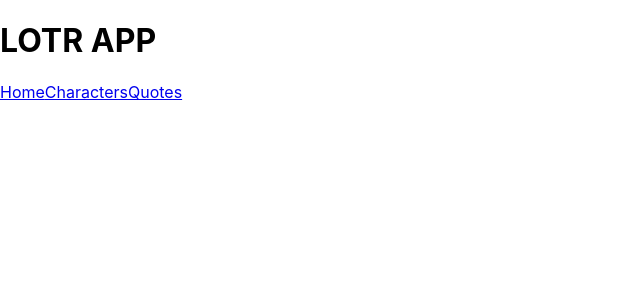
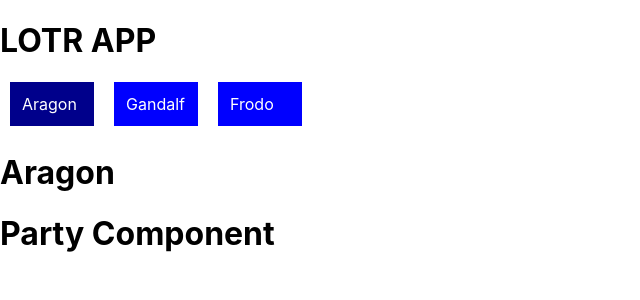
Before and after one commit to goose20090/phase-2-project, a React (Create React App) app: page /aragon in a window 1280 px wide. Shown: the top 300 px of the page, without its empty margins (0-640 px from the left). Built offline with nearby package versions, Linux system fonts and the light colour scheme.

Commit message:
changed Routes and Navlinks to character names based off redesign. Also took off strict mod

```diff
--- a/src/App.js
+++ b/src/App.js
@@ -1,21 +1,29 @@
 import './App.css';
 import NavBar from './NavBar';
 import {Route, Switch} from "react-router-dom";
-import Characters from './Characters';
-import Quotes from './Quotes';
+import Aragon from './Aragon';
+import Party from './Party';
+import Gandalf from './Gandalf';
+import Frodo from './Frodo';
 
 function App() {
   return (
     <div>
       <NavBar/>
       <Switch>
-        <Route exact path = "/characters">
-          <Characters/>
+        <Route exact path = "/gandalf">
+          <Gandalf/>
         </Route>
-        <Route exact path = "/quotes">
-          <Quotes/>
+        <Route exact path = "/aragon">
+          <Aragon/>
+        </Route>
+        <Route exact path = "/frodo">
+          <Frodo/>
         </Route>
       </Switch>
+      <Party/>
+
+
 
     </div>
   );
--- /dev/null
+++ b/src/Aragon.js
@@ -0,0 +1,17 @@
+import React, { useState, useEffect } from "react";
+
+function Aragon(){
+    const [aragonCard, setCard]= useState("")
+
+    useEffect(()=>{
+        console.log("helloo")
+    }, [])
+    return(
+    <div>
+        <h1>Aragon</h1>
+    </div>
+    )
+
+}
+
+export default Aragon;
--- a/src/Characters.js
+++ /dev/null
@@ -1,11 +0,0 @@
-import React from "react";
-
-function Characters(){
-    return (
-        <div>
-            <h1>Characters Component</h1>
-        </div>
-    )
-}
-
-export default Characters;
--- /dev/null
+++ b/src/Frodo.js
@@ -0,0 +1,9 @@
+import React from "react";
+
+function Frodo(){
+    return(
+        <h1>Frodo</h1>
+    )
+}
+
+export default Frodo
--- /dev/null
+++ b/src/Gandalf.js
@@ -0,0 +1,13 @@
+import React from "react";
+import { NavLink } from "react-router-dom";
+
+function Gandalf(){
+    return (
+        <div>
+            <h1>Gandalf</h1>
+
+        </div>
+    )
+}
+
+export default Gandalf;
--- a/src/NavBar.js
+++ b/src/NavBar.js
@@ -2,23 +2,53 @@ import React from "react";
 import { NavLink } from "react-router-dom";
 
 function NavBar(){
+    const linkStyles = {
+        display: "inline-block",
+        width: "60px",
+        padding: "12px",
+        margin: "0 10px 6px",
+        background: "blue",
+        textDecoration: "none",
+        color: "white"
+      }
     return(
         <>
             <h1>LOTR APP</h1>
             <NavLink
-            to= "/"
-            exact>
-                Home
+            to= "/aragon"
+            exact
+
+            style = {linkStyles}
+
+            activeStyle = {{
+                background: "darkblue",
+            }}
+            >
+                Aragon
             </NavLink>
             <NavLink
-            to= "/characters"
-            exact>
-                Characters
+            to= "/gandalf"
+            exact
+
+            style = {linkStyles}
+
+            activeStyle = {{
+                background: "darkblue",
+            }}
+            >
+                Gandalf
             </NavLink>
             <NavLink
-            to= "/quotes"
-            exact>
-                Quotes
+            to= "/frodo"
+            exact
+
+            style = {linkStyles}
+
+            activeStyle = {{
+                background: "darkblue",
+            }}
+            >
+                Frodo
             </NavLink>
         </>
     )
--- /dev/null
+++ b/src/Party.js
@@ -0,0 +1,11 @@
+import React from "react";
+
+function Party(){
+    return(
+        <div>
+            <h1>Party Component</h1>
+        </div>
+    )
+}
+
+export default Party;
--- a/src/Quotes.js
+++ /dev/null
@@ -1,11 +0,0 @@
-import React from "react";
-
-function Quotes(){
-    return(
-        <div>
-            <h1>Quotes Component</h1>
-        </div>
-    )
-}
-
-export default Quotes;
--- a/src/index.js
+++ b/src/index.js
@@ -8,9 +8,7 @@ import reportWebVitals from './reportWebVitals';
 const root = ReactDOM.createRoot(document.getElementById('root'));
 root.render(
   <Router>
-    <React.StrictMode>
       <App />
-    </React.StrictMode>
   </Router>
 );
 
```
Also changed, not shown: src/CharacterCard.js (added).
